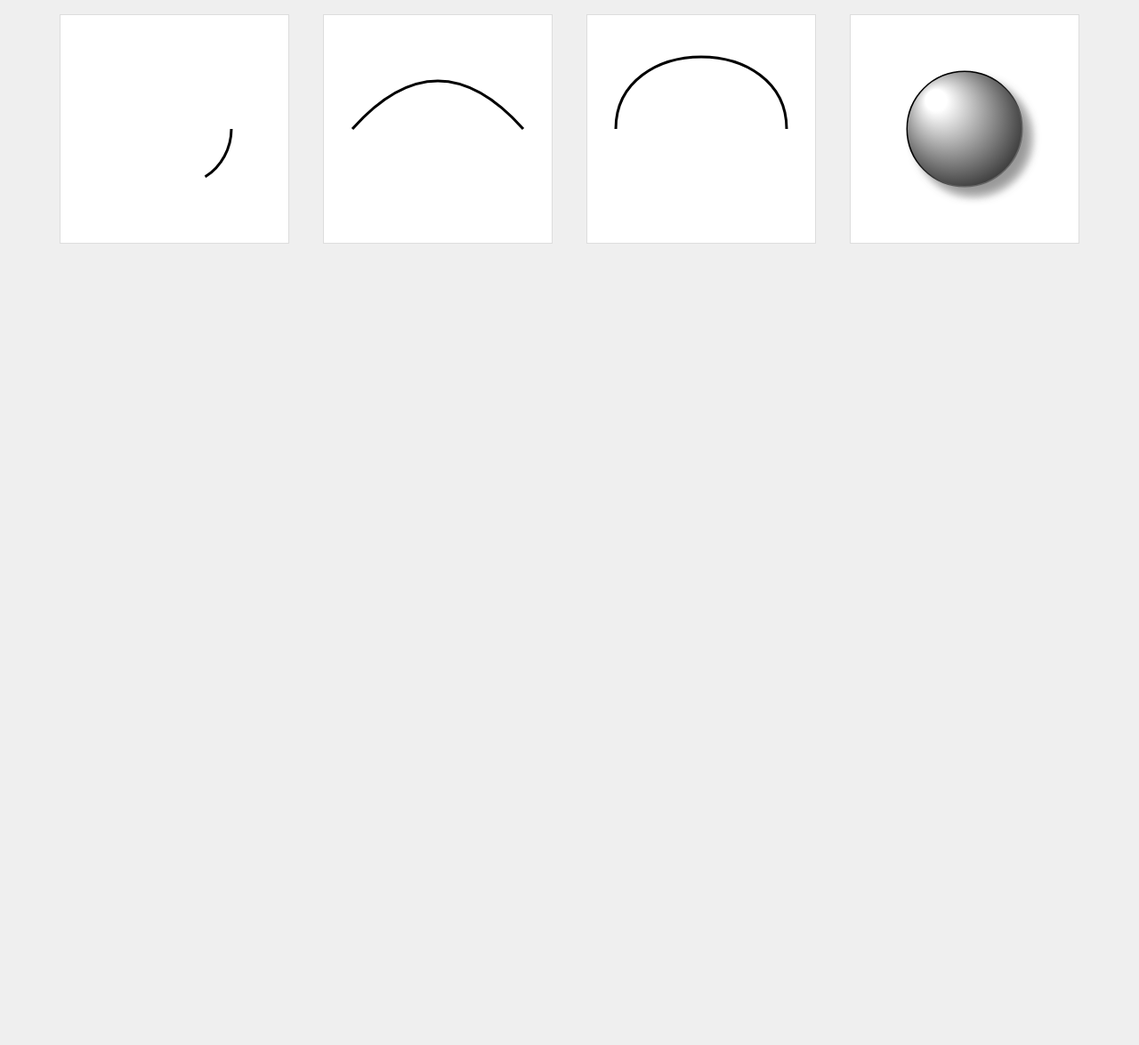
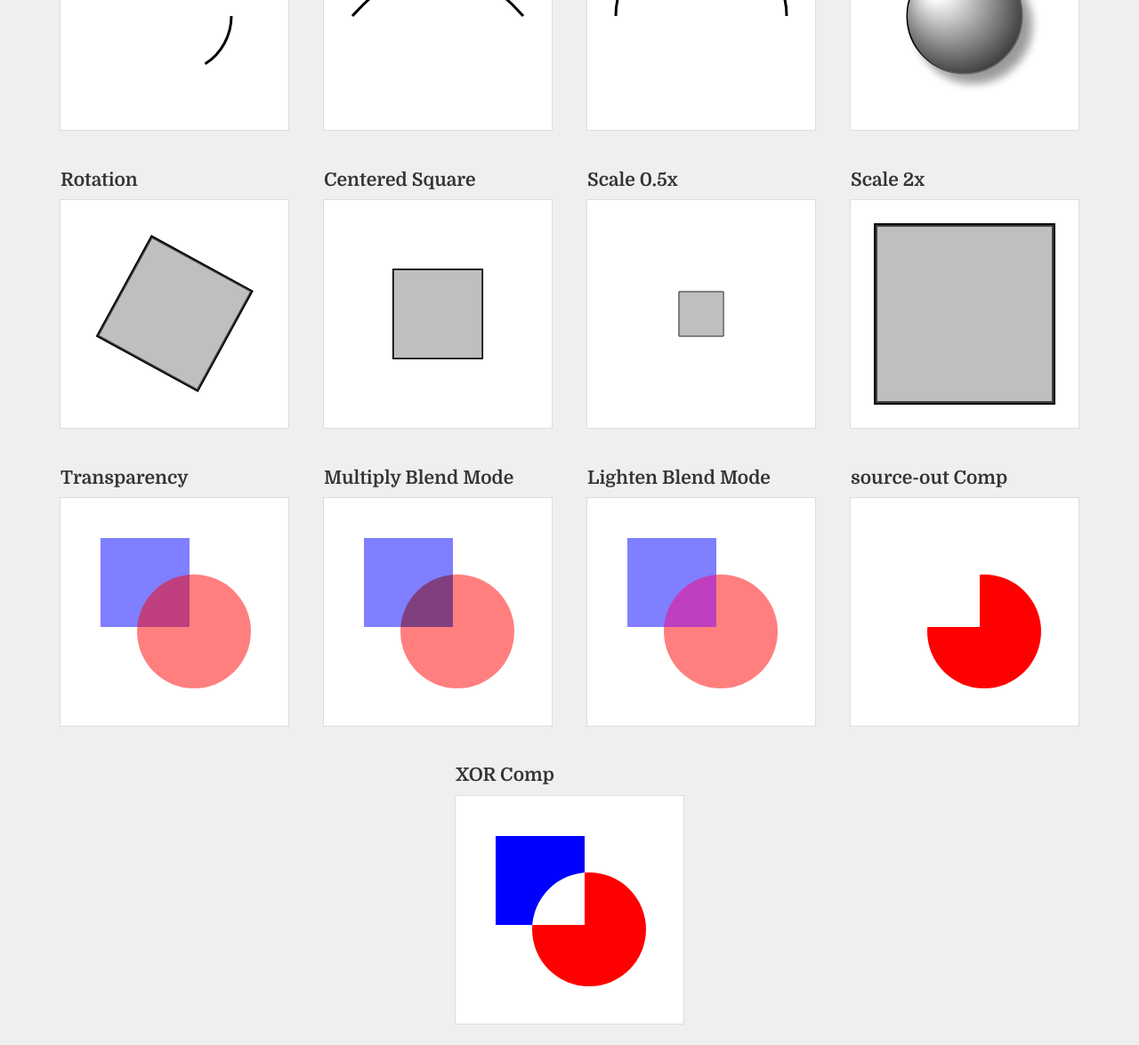
Before and after one commit to MarkRidgway/canvas-playground, a website built with Parcel: page src/index.html in a window 1280 px wide. Shown: the part 886-2061 px from the top of the page at 89% size. Before the commit the page ends 1183 px from the top, so only its background shows below. Built offline with nearby package versions, Linux system fonts and the light colour scheme.

Commit message:
blend modes and compisition

```diff
--- a/src/index.js
+++ b/src/index.js
@@ -184,3 +184,189 @@ import { createCanvas } from "./canvas-helpers";
   ctx.stroke();
   ctx.fill();
 })();
+
+(() => {
+  let ctx = createCanvas("Rotation");
+
+  ctx.strokeStyle = "black";
+  ctx.lineWidth = 3;
+  ctx.fillStyle = "rgba(128, 128, 128, 0.5)";
+
+  // save the current state of the drawing context before it's rotated
+  ctx.save();
+
+  //Shift the drawing context's 0,0 point from the canvas's top left
+  //corner to the center of the canvas. This will be the
+  //square's center point
+  ctx.translate(128, 128);
+
+  //Rotate the drawing context's coordinate system 0.5 radians
+  ctx.rotate(0.5);
+
+  //Draw the square from -64 x and -64 y. That will mean its center
+  //point will be at exactly 0, which is also the center of the
+  //context's coordinate system
+  ctx.beginPath();
+  ctx.rect(-64, -64, 128, 127);
+  ctx.stroke();
+  ctx.fill();
+
+  // Restore the drawing context to
+  //its original position and rotation
+  ctx.restore();
+})();
+
+(() => {
+  let ctx = createCanvas("Centered Square");
+
+  ctx.strokeStyle = "black";
+  ctx.lineWidth = 2;
+  ctx.fillStyle = "rgba(128, 128, 128, 0.5)";
+
+  ctx.save();
+
+  ctx.translate(128, 128);
+
+  ctx.beginPath();
+  ctx.rect(-50, -50, 100, 100);
+  ctx.stroke();
+  ctx.fill();
+
+  ctx.restore();
+})();
+
+(() => {
+  let ctx = createCanvas("Scale 0.5x");
+
+  ctx.strokeStyle = "black";
+  ctx.lineWidth = 2;
+  ctx.fillStyle = "rgba(128, 128, 128, 0.5)";
+
+  ctx.save();
+
+  ctx.translate(128, 128);
+  ctx.scale(0.5, 0.5);
+
+  ctx.beginPath();
+  ctx.rect(-50, -50, 100, 100);
+  ctx.stroke();
+  ctx.fill();
+
+  ctx.restore();
+})();
+
+(() => {
+  let ctx = createCanvas("Scale 2x");
+
+  ctx.strokeStyle = "black";
+  ctx.lineWidth = 2;
+  ctx.fillStyle = "rgba(128, 128, 128, 0.5)";
+
+  ctx.save();
+
+  ctx.translate(128, 128);
+  ctx.scale(2, 2);
+
+  ctx.beginPath();
+  ctx.rect(-50, -50, 100, 100);
+  ctx.stroke();
+  ctx.fill();
+
+  ctx.restore();
+})();
+
+(() => {
+  let ctx = createCanvas("Transparency");
+
+  ctx.save();
+  ctx.fillStyle = "blue";
+  ctx.globalAlpha = 0.5;
+  ctx.beginPath();
+  ctx.rect(45, 45, 100, 100);
+  ctx.fill();
+  ctx.restore();
+
+  ctx.save();
+  ctx.fillStyle = "red";
+  ctx.globalAlpha = 0.5;
+  ctx.beginPath();
+  ctx.arc(150, 150, 64, 0, 2 * Math.PI, false);
+  ctx.fill();
+  ctx.restore();
+})();
+
+(() => {
+  let ctx = createCanvas("Multiply Blend Mode");
+  ctx.globalCompositeOperation = "multiply";
+
+  ctx.save();
+  ctx.fillStyle = "blue";
+  ctx.globalAlpha = 0.5;
+  ctx.beginPath();
+  ctx.rect(45, 45, 100, 100);
+  ctx.fill();
+  ctx.restore();
+
+  ctx.save();
+  ctx.fillStyle = "red";
+  ctx.globalAlpha = 0.5;
+  ctx.beginPath();
+  ctx.arc(150, 150, 64, 0, 2 * Math.PI, false);
+  ctx.fill();
+  ctx.restore();
+})();
+
+(() => {
+  let ctx = createCanvas("Lighten Blend Mode");
+  ctx.globalCompositeOperation = "lighten";
+
+  ctx.save();
+  ctx.fillStyle = "blue";
+  ctx.globalAlpha = 0.5;
+  ctx.beginPath();
+  ctx.rect(45, 45, 100, 100);
+  ctx.fill();
+  ctx.restore();
+
+  ctx.save();
+  ctx.fillStyle = "red";
+  ctx.globalAlpha = 0.5;
+  ctx.beginPath();
+  ctx.arc(150, 150, 64, 0, 2 * Math.PI, false);
+  ctx.fill();
+  ctx.restore();
+})();
+
+(() => {
+  let ctx = createCanvas("source-out Comp");
+  ctx.globalCompositeOperation = "source-out";
+
+  ctx.fillStyle = "blue";
+  ctx.beginPath();
+  ctx.rect(45, 45, 100, 100);
+  ctx.fill();
+
+  ctx.fillStyle = "red";
+  ctx.beginPath();
+  ctx.arc(150, 150, 64, 0, 2 * Math.PI, false);
+  ctx.fill();
+})();
+
+(() => {
+  let ctx = createCanvas("XOR Comp");
+  ctx.globalCompositeOperation = "xor";
+
+  ctx.save();
+  ctx.fillStyle = "blue";
+  ctx.beginPath();
+  ctx.rect(45, 45, 100, 100);
+  ctx.fill();
+  ctx.restore();
+
+  ctx.save();
+  ctx.fillStyle = "red";
+  ctx.beginPath();
+  ctx.arc(150, 150, 64, 0, 2 * Math.PI, false);
+  ctx.fill();
+  ctx.restore();
+})();
--- a/src/style.css
+++ b/src/style.css
@@ -9,19 +9,39 @@ body {
   background: #efefef;
 }
 
-h1 {
-  padding: 0 16px;
-  text-align: center;
-}
-
 h1,
 h2,
 h3,
 h4,
 h5,
 h6 {
+  margin-top: 0;
+  margin-bottom: 0.5em;
   font-family: "Domine", serif;
   color: #333;
+}
+
+h1 {
+  font-size: 2rem;
+  padding: 0 16px;
+  text-align: center;
+}
+
+h2 {
+  font-size: 1.3rem;
+}
+
+h3 {
+  font-size: 1.2rem;
+}
+
+h4 {
+  font-size: 1.1rem;
+}
+
+h5,
+h6 {
+  font-size: 1rem;
 }
 
 #canvases {
```
